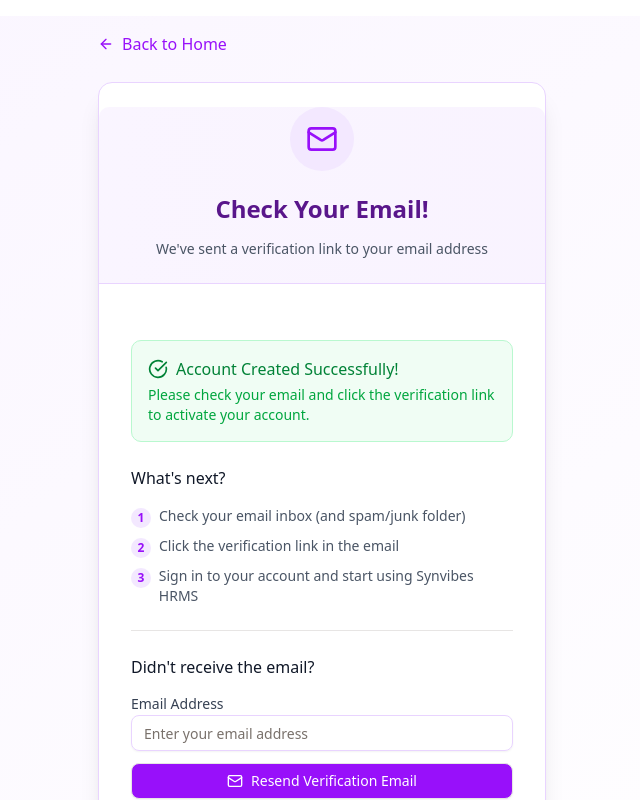
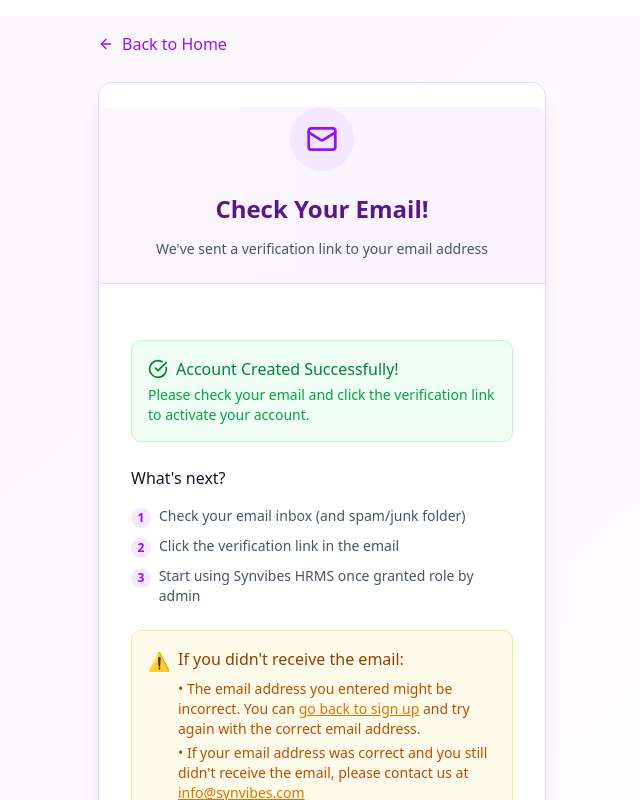
Before and after one commit to synvibesoffcial/synvibes-hrms, a Next.js app: page /verify-email-sent in a window 1280 px wide. Shown: the top 800 px of the page, without its empty margins (318-958 px from the left). Built offline with nearby package versions, Linux system fonts and the light colour scheme; no server answers.

Commit message:
fix/ dbtest final table error fix and wrong email id on signup fixed

```diff
--- a/src/actions/auth.ts
+++ b/src/actions/auth.ts
@@ -51,7 +51,7 @@
   verificationExpires.setHours(verificationExpires.getHours() + 24); // Expires in 24 hours
 
   // Create user with email verification fields
-  const user = await prisma.user.create({
+  await prisma.user.create({
     data: {
       email,
       password: hashed,
@@ -76,17 +76,7 @@
     console.error('Failed to send verification email:', emailResult.error);
   }
 
-  // Create session but don't redirect to dashboard until email is verified
-  const session = await encrypt({ userId: user.id, role: null, emailVerified: false });
-  const cookieStore = await cookies();
-  cookieStore.set("session", session, {
-    httpOnly: true,
-    secure: true,
-    sameSite: "lax",
-    path: "/",
-    maxAge: 60 * 60 * 24 * 7, // 7 days
-  });
-
+  // Don't create session - user must verify email first
   return {
     success: true,
     redirectPath: "/verify-email-sent",
--- a/src/app/(auth)/verify-email-sent/page.tsx
+++ b/src/app/(auth)/verify-email-sent/page.tsx
@@ -93,9 +93,31 @@
                   </li>
                   <li className="flex items-start gap-2">
                     <span className="w-5 h-5 bg-purple-100 text-purple-600 rounded-full flex items-center justify-center text-xs font-bold mt-0.5">3</span>
-                    Sign in to your account and start using Synvibes HRMS
+                    Start using Synvibes HRMS once granted role by admin
                   </li>
                 </ul>
+              </div>
+
+              <div className="bg-amber-50 border border-amber-200 rounded-lg p-4">
+                <div className="flex items-start gap-2 text-amber-800">
+                  <span className="text-amber-600 text-lg">⚠️</span>
+                  <div className="space-y-2">
+                    <p className="font-medium">If you didn&apos;t receive the email:</p>
+                    <ul className="text-sm space-y-1 text-amber-700">
+                      <li>• The email address you entered might be incorrect. You can{" "}
+                        <Link href="/sign-up" className="text-amber-600 hover:text-amber-800 font-medium underline">
+                          go back to sign up
+                        </Link>{" "}
+                        and try again with the correct email address.
+                      </li>
+                      <li>• If your email address was correct and you still didn&apos;t receive the email, please contact us at{" "}
+                        <a href="mailto:info@synvibes.com" className="text-amber-600 hover:text-amber-800 font-medium underline">
+                          info@synvibes.com
+                        </a>
+                      </li>
+                    </ul>
+                  </div>
+                </div>
               </div>
 
               <div className="border-t pt-6">
--- a/src/app/api/test-db/route.ts
+++ b/src/app/api/test-db/route.ts
@@ -1,4 +1,27 @@
 import mysql from 'mysql2/promise';
+
+interface AttendanceRecord {
+  fingerprint_id: string;
+  timestamp: string;
+  lat: string | number | null;
+  lon: string | number | null;
+  [key: string]: unknown;
+}
+
+interface UserAttendanceRecord {
+  fingerprint_id: string;
+  name: string;
+  employee_id: string;
+  location: string;
+  company: string;
+  designation: string;
+  payroll: string;
+  user_created_at: string;
+  attendance_timestamp: string;
+  lat: string | number | null;
+  lon: string | number | null;
+  [key: string]: unknown;
+}
 
 export async function GET() {
   try {
@@ -31,9 +54,26 @@
       ORDER BY u.fingerprint_id, a.timestamp DESC
     `);
 
+    // Convert lat and lon from strings to numbers with validation
+    const processedAttendance = (attendance as AttendanceRecord[]).map(record => ({
+      ...record,
+      lat: record.lat !== null && record.lat !== undefined ? Number(record.lat) : null,
+      lon: record.lon !== null && record.lon !== undefined ? Number(record.lon) : null
+    }));
+
+    const processedUserAttendanceRecords = (userAttendanceRecords as UserAttendanceRecord[]).map(record => ({
+      ...record,
+      lat: record.lat !== null && record.lat !== undefined ? Number(record.lat) : null,
+      lon: record.lon !== null && record.lon !== undefined ? Number(record.lon) : null
+    }));
+
     await connection.end();
 
-    return new Response(JSON.stringify({ attendance, users, userAttendanceRecords }), {
+    return new Response(JSON.stringify({
+      attendance: processedAttendance,
+      users,
+      userAttendanceRecords: processedUserAttendanceRecords
+    }), {
       status: 200,
       headers: { 'Content-Type': 'application/json' },
     });
--- a/src/app/dbtest/page.tsx
+++ b/src/app/dbtest/page.tsx
@@ -108,8 +108,8 @@
             <tr key={`${record.fingerprint_id}-${index}`}>
               <td className="border p-2">{record.fingerprint_id}</td>
               <td className="border p-2">{new Date(record.timestamp).toLocaleString()}</td>
-              <td className="border p-2">{record.lat}</td>
-              <td className="border p-2">{record.lon}</td>
+              <td className="border p-2">{Number(record.lat).toFixed(6)}</td>
+              <td className="border p-2">{Number(record.lon).toFixed(6)}</td>
             </tr>
           ))}
         </tbody>
@@ -192,10 +192,10 @@
                   )}
                 </td>
                 <td className="border p-2">
-                  {record.lat !== null ? record.lat.toFixed(6) : '-'}
+                  {record.lat !== null ? Number(record.lat).toFixed(6) : '-'}
                 </td>
                 <td className="border p-2">
-                  {record.lon !== null ? record.lon.toFixed(6) : '-'}
+                  {record.lon !== null ? Number(record.lon).toFixed(6) : '-'}
                 </td>
               </tr>
             ))}
```
